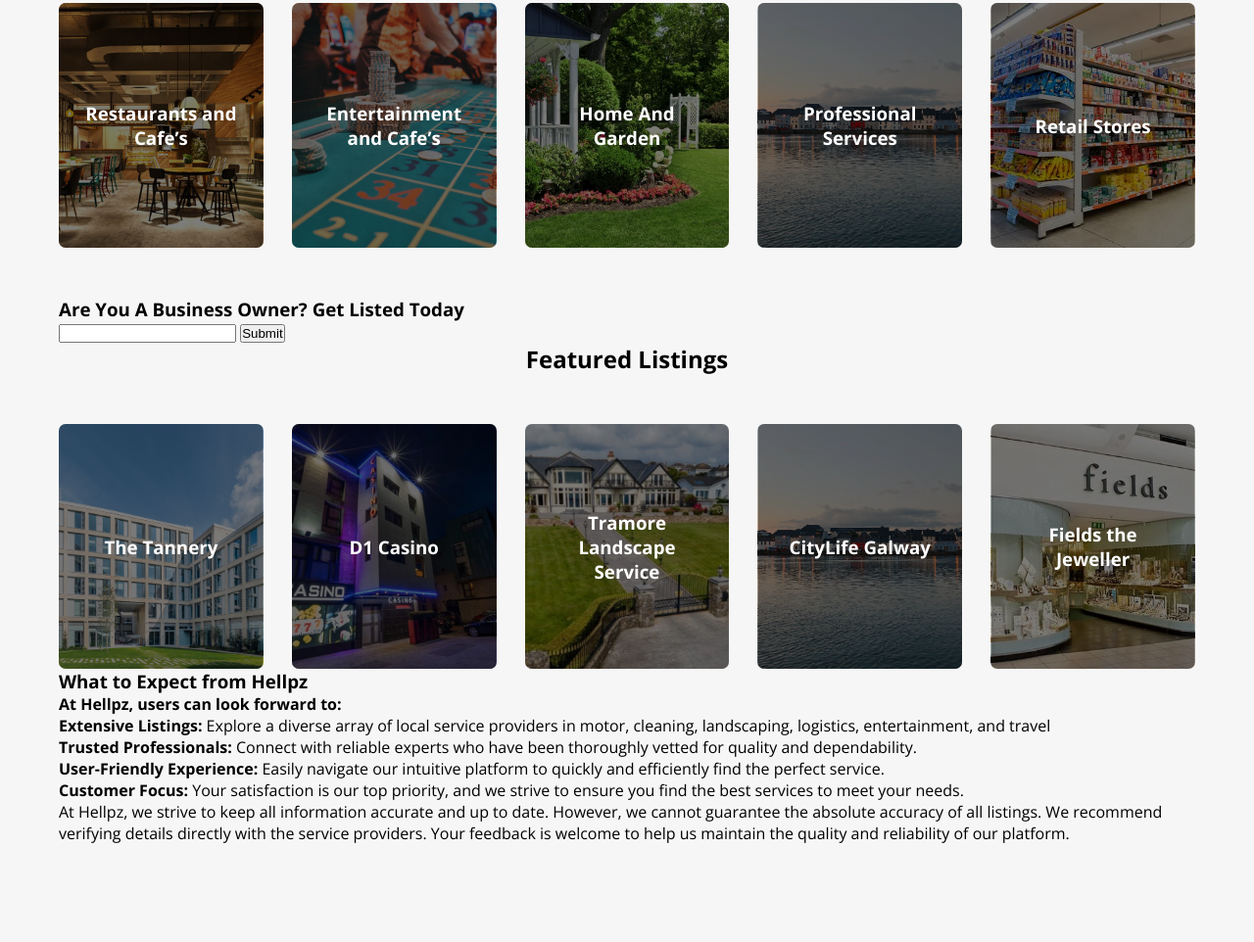
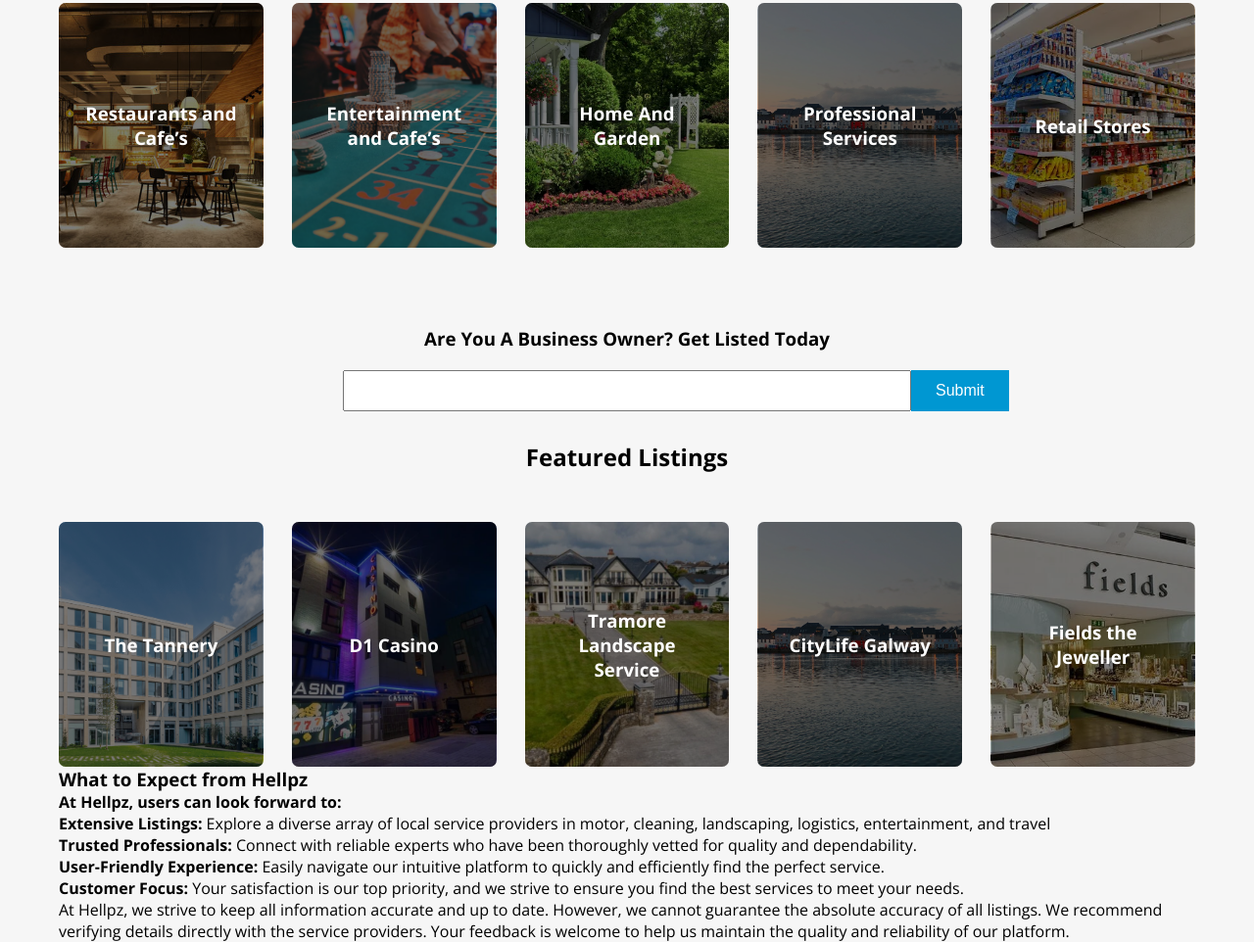
Before and after one commit to prvnavology/hellpz.com, a plain HTML site: page index.html in a window 1280 px wide. Shown: the part 836-1798 px from the top of the page at 98% size. Before the commit the page ends 1698 px from the top, so only its background shows below. Drawn offline with nearby package versions, Linux system fonts and the light colour scheme.

Commit message:
final commit

```diff
--- a/assets/css/style.css
+++ b/assets/css/style.css
@@ -285,8 +285,35 @@ img {
     margin: 0 auto;
     text-align: center;
 }
+/* Home Page Cards CSS End*/
+.home-signup-section {
+    padding: 30px 0;
+}
+.home-signup-wrapper {
+    text-align: center;
+}
+.home-signup-input-wrapper {
+    padding-top: 20px;
+}
+input.home-signup-input {
+    width: 50%;
+    font-size: 16px;
+    padding: 10px 15px;
+    position: relative;
+}
+input.home-signup-submit-button {
+    display: inline-block;
+    background: #0097D2;
+    color: #fff;
+    padding: 12px 25px;
+    font-size: 16px;
+    outline: none;
+    border: none;
+    position: absolute;
+}
+/* Home Page Signup CSS Start */
 
-/* Home Page Cards CSS End*/
+/* Home Page Signup CSS End */
 
 /* Featured Listings CSS Start */
 .featured-listings-cards-wrapper {
@@ -309,7 +336,4 @@ img {
     font-weight: 700;
     color: #000;
 }
-
-
-
 /* What To Expect CSS End */
--- a/index.html
+++ b/index.html
@@ -120,13 +120,13 @@
   </section>
   <!-- Home Page Cards Section Start -->
 
-<section class="home-signup-field">
+<section class="home-signup-section">
 <div class="container">
 <div class="home-signup-wrapper">
 <h3>Are You A Business Owner? Get Listed Today</h3>
 <div class="home-signup-input-wrapper">
-  <input type="text" class="home-signup">
-  <input type="submit" value="Submit">
+  <input type="text" class="home-signup-input">
+  <input type="submit" value="Submit" class="home-signup-submit-button">
 </div>
 </div>
 </div>
```
